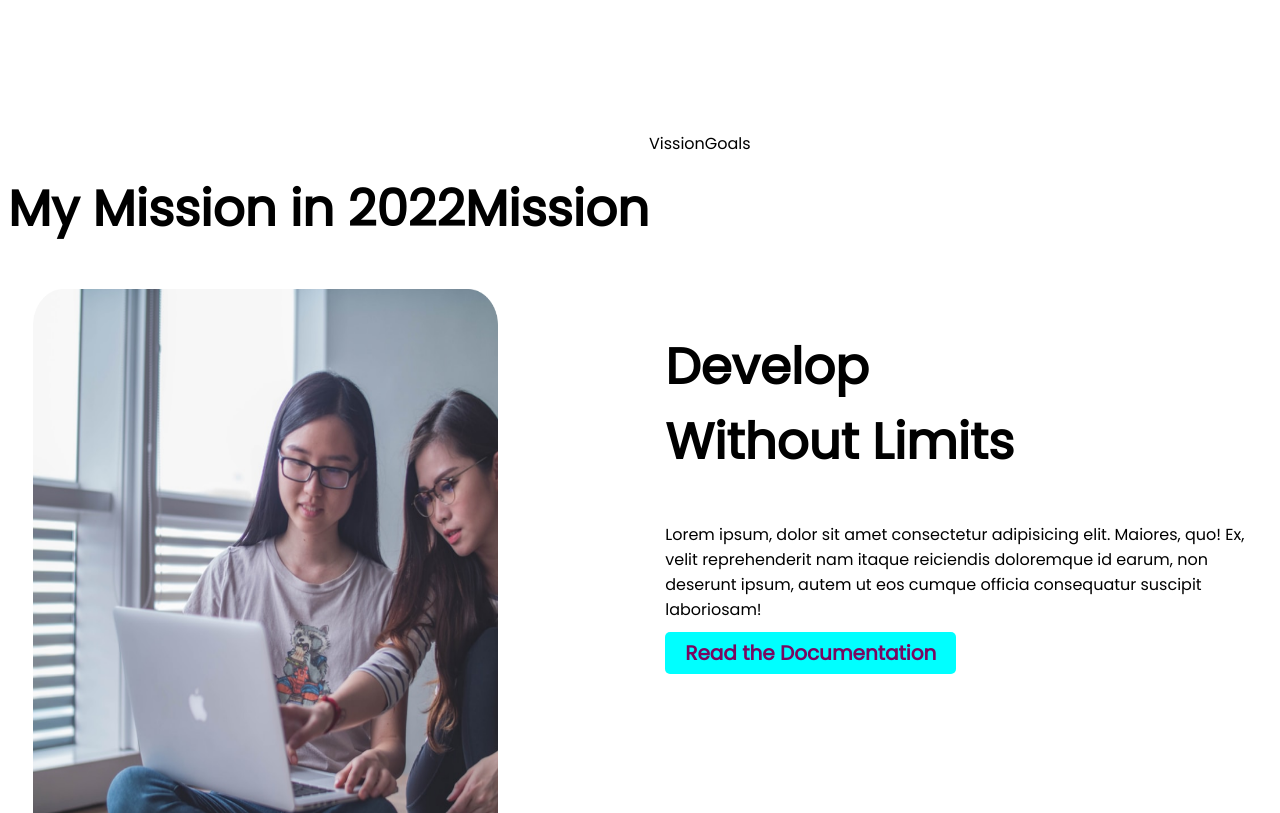
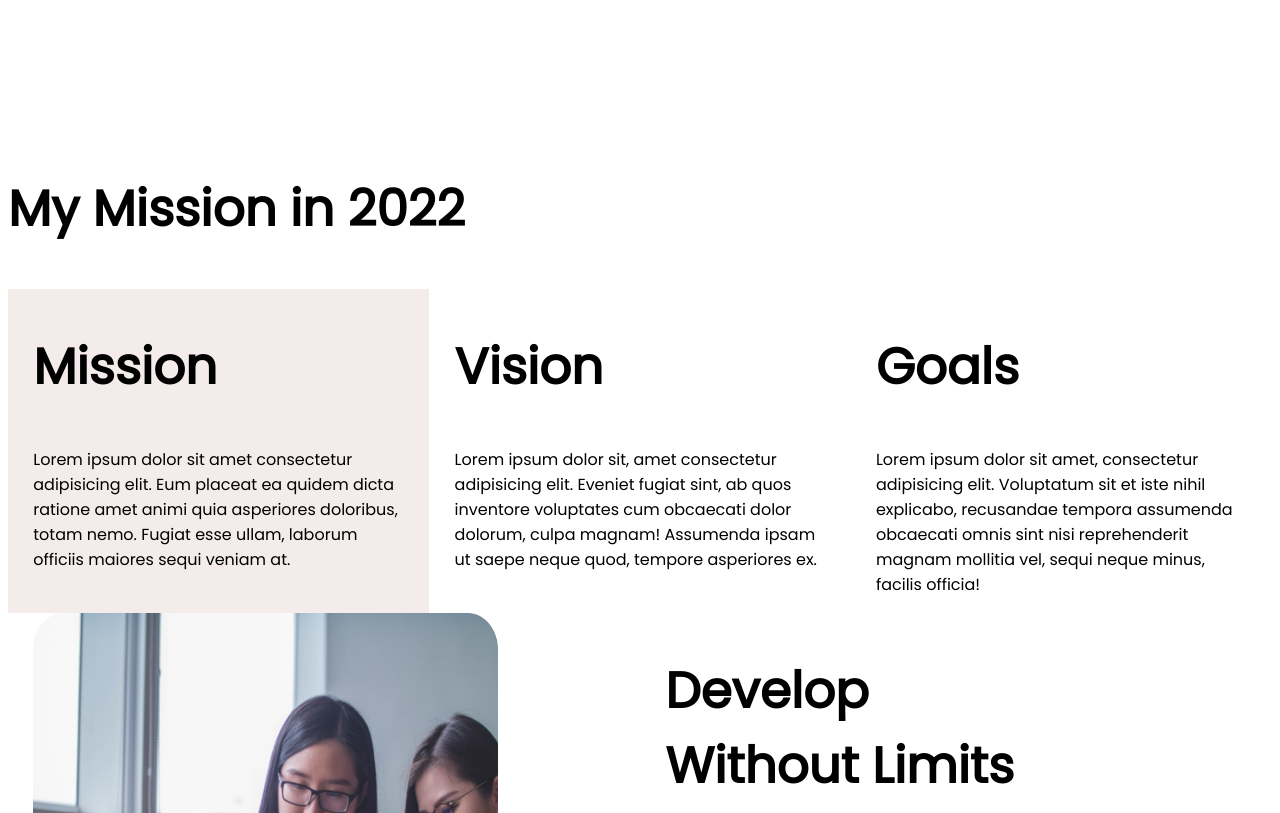
Before and after one commit to AmenaAkter5/first-assignment, a plain HTML site: page index.html in a window 1280 px wide. Shown: the part 740-1553 px from the top of the page. Drawn offline with Linux system fonts and the light colour scheme.

Commit message:
second-structure

```diff
--- a/index.html
+++ b/index.html
@@ -13,7 +13,7 @@
 </head>
 
 <body>
-    <section>
+    <section class="flexible-container">
         <div class="half-width">
             <div class="first-heading-area">
                 <h1>Stay Focused on</h1>
@@ -35,17 +35,35 @@
     </section>
     <section>
         <h1>My Mission in 2022</h1>
-        <div>
-            <h1>Mission</h1>
-        </div>
-        <div>
-            Vission
-        </div>
-        <div>
-            Goals
+        <div class="flexible-container">
+            <div class="half-width Mission">
+                <h1>Mission</h1>
+                <p>
+                    Lorem ipsum dolor sit amet consectetur adipisicing elit. Eum placeat ea quidem dicta ratione amet
+                    animi
+                    quia asperiores doloribus, totam nemo. Fugiat esse ullam, laborum officiis maiores sequi veniam at.
+                </p>
+            </div>
+            <div class="half-width">
+                <h1>Vision</h1>
+                <p>
+                    Lorem ipsum dolor sit, amet consectetur adipisicing elit. Eveniet fugiat sint, ab quos inventore
+                    voluptates cum obcaecati dolor dolorum, culpa magnam! Assumenda ipsam ut saepe neque quod, tempore
+                    asperiores ex.
+                </p>
+            </div>
+            <div class="half-width">
+                <h1>Goals</h1>
+                <p>
+                    Lorem ipsum dolor sit amet, consectetur adipisicing elit. Voluptatum sit et iste nihil explicabo,
+                    recusandae tempora assumenda obcaecati omnis sint nisi reprehenderit magnam mollitia vel, sequi
+                    neque
+                    minus, facilis officia!
+                </p>
+            </div>
         </div>
     </section>
-    <section>
+    <section class="flexible-container">
         <div class="half-width">
             <img src="images/pictures/coding.png" alt="coding">
         </div>
@@ -58,7 +76,7 @@
                     Documentation</b></a>
         </div>
     </section>
-    <section>
+    <section class="flexible-container">
         <div class="half-width">
             <h1>Know our <br> Global Community</h1>
             <p>Lorem ipsum, dolor sit amet consectetur adipisicing elit. Maiores, quo! Ex, velit reprehenderit nam
--- a/style.css
+++ b/style.css
@@ -11,7 +11,7 @@ h1{
 .special-color{
     color: blue;
 }
-section{
+.flexible-container{
     display: flex;
 }
 .link-button{
@@ -34,3 +34,6 @@ section{
     height: 564.94px;
     padding-bottom: 50%;
 }
+.Mission{
+    background-color: rgba(238, 224, 224, 0.637);
+}
```
